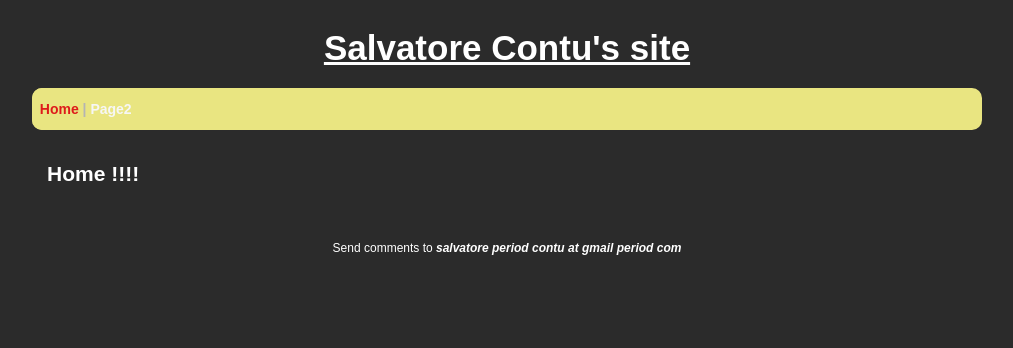
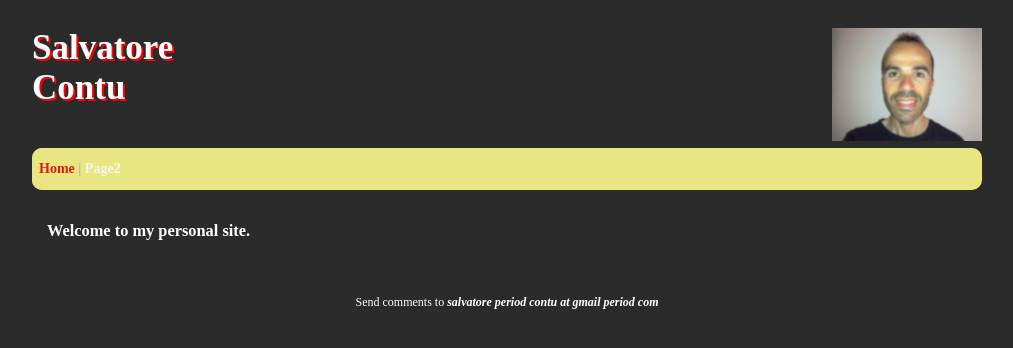
Before and after one commit to Contu/Contu.github.io, a plain HTML site: page index.html in a window 1280 px wide. Shown: the whole page, without its empty margins (133-1146 px from the left). Drawn offline with Linux system fonts and the light colour scheme; a web font is replaced by a local one.

Commit message:
refactoring site

```diff
--- a/css/style.css
+++ b/css/style.css
@@ -1,6 +1,6 @@
 body
 {
-    font-family: Arial, Helvetica, sans-serif;
+    font-family: CarlitoRegular;
     font-size: 14px;
     background-color: #2B2B2B;
     color: white;
@@ -15,9 +15,18 @@ header
     padding-bottom: 20px;
     font-size: 2.5em;
     font-weight: bold;
-    text-decoration: underline;
-    text-align: center;
+    height:100px;
+    /* text-decoration: underline; */
+    /* text-align: center; */
 }
+
+#my-name {
+    text-shadow: 2px 2px #ff0000;
+    float:left;
+    /*height:200px;
+    width:50%;*/
+}
+
 
 #content {
     padding: 15px;
--- a/home.html
+++ b/home.html
@@ -1 +1 @@
-<h1>Home !!!!</h1>
+<h3>Welcome to my personal site.</h3>
--- a/index.html
+++ b/index.html
@@ -1,14 +1,18 @@
 <!DOCTYPE html>
-<html>
+<html lang="en">
     <head>
 	<meta charset="UTF-8">
 	<title>Salvatore Contu</title>
 	<link rel="icon" href="img/sc.png">
 	<link rel="stylesheet" href="css/style.css">
+	<link rel="stylesheet" media="screen" href="https://fontlibrary.org/face/bebasneueregular" type="text/css"/>
     </head>
     <body>
 
-	<header>Salvatore Contu's site</header>
+	<header>
+	    <div id="my-name">Salvatore<br>Contu</div>
+		<img src="img/me.jpg" style="float:right;"></img>
+	</header>
 
 	<nav>
 	    <ul>
@@ -16,6 +20,7 @@
 		<li><a id="page2" href="#" onClick="getPage('page2');">Page2</a></li>
 	    </ul>
 	</nav>
+
 
 	<section id="content"></section>
 
```
Also changed, not shown: img/me.jpg (added).
